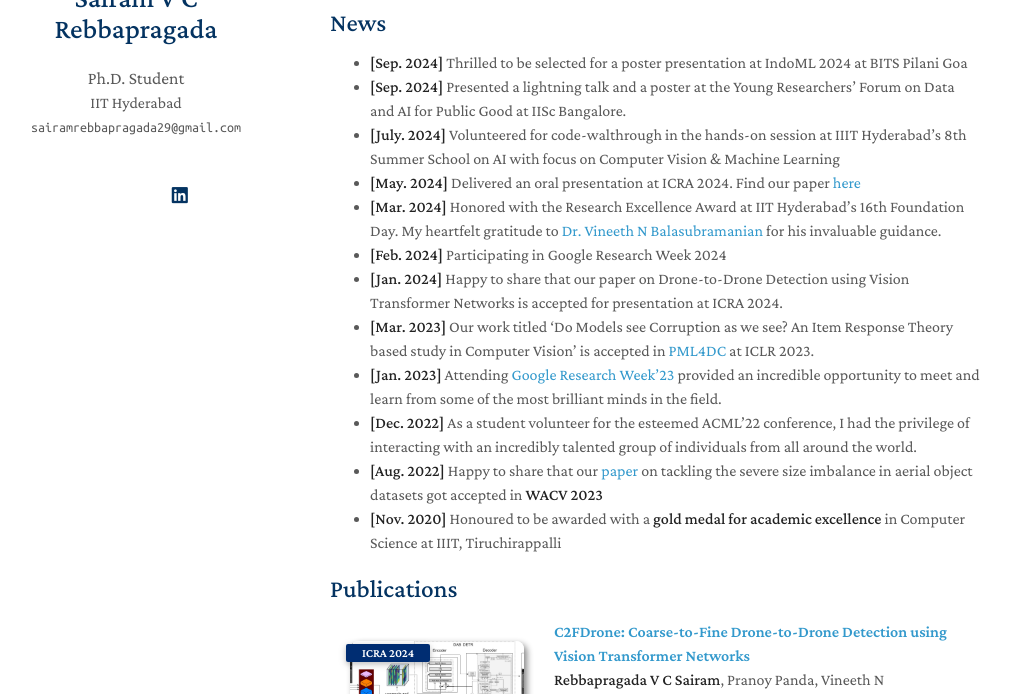
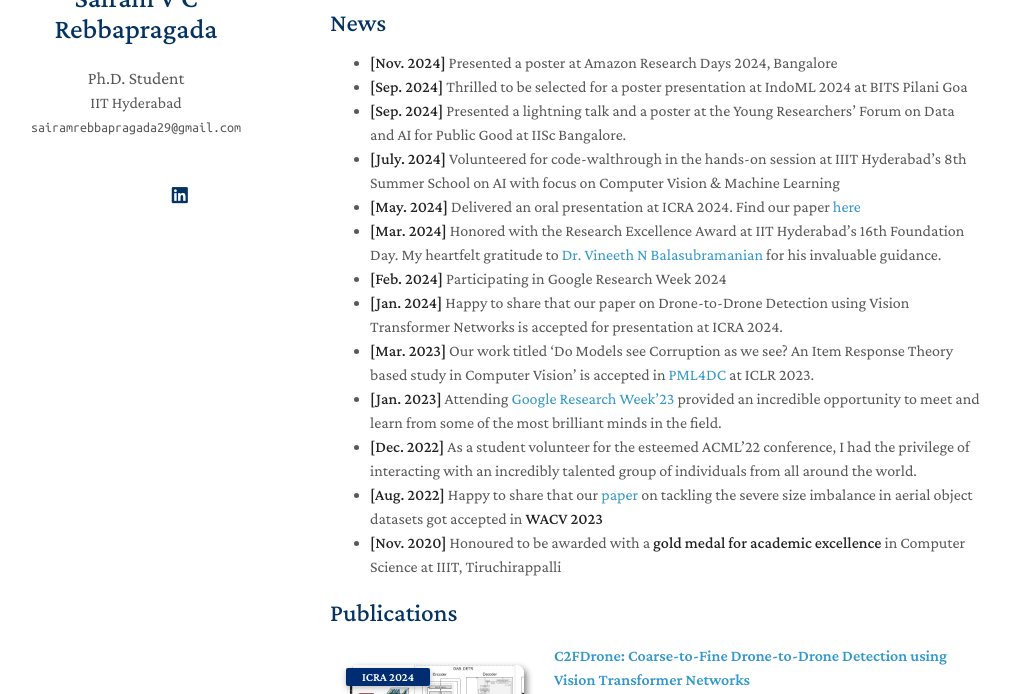
Before and after one commit to sairamrebbapragada/sairamrebbapragada.github.io, a Jekyll site: the page built from index.md, in a window 1280 px wide and 900 px high, scrolled down 530 px, cut to the strip 206-900 px from the top of the window. Shown: the whole strip, without its empty margins (140-1150 px from the left). Built offline with Jekyll 4.4.1, drawn with Linux system fonts in a browser that asks for light colours; nearby versions of some CDN libraries; a style sheet for code colours, icons or effects is not loaded; our own code applies the rules of GitHub Pages for plain Markdown files.

Commit message:
Update index.md

```diff
--- a/index.md
+++ b/index.md
@@ -28,6 +28,7 @@ In the pursuit of my Ph.D., I am dedicated to methodically tackling these multif
 I enjoy playing badminton, volleyball, table tennis, and carroms in my free time. Cooking is also one of my favorite pastimes. Additionally, I have a talent for whistling songs and playing the cajon.
 
 ## News
+- **[Nov. 2024]** Presented a poster at Amazon Research Days 2024, Bangalore
 - **[Sep. 2024]** Thrilled to be selected for a poster presentation at IndoML 2024 at BITS Pilani Goa
 - **[Sep. 2024]** Presented a lightning talk and a poster at the Young Researchers' Forum on Data and AI for Public Good at IISc Bangalore.
 - **[July. 2024]** Volunteered for code-walthrough in the hands-on session at IIIT Hyderabad's 8th Summer School on AI
```
